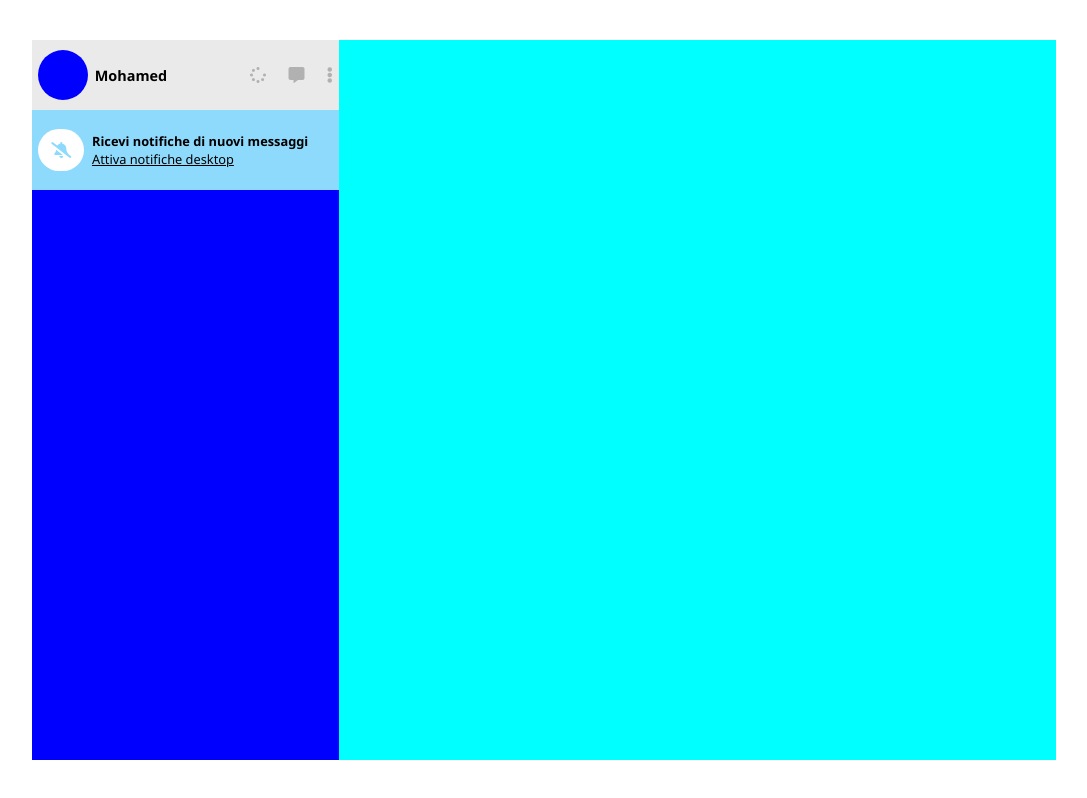
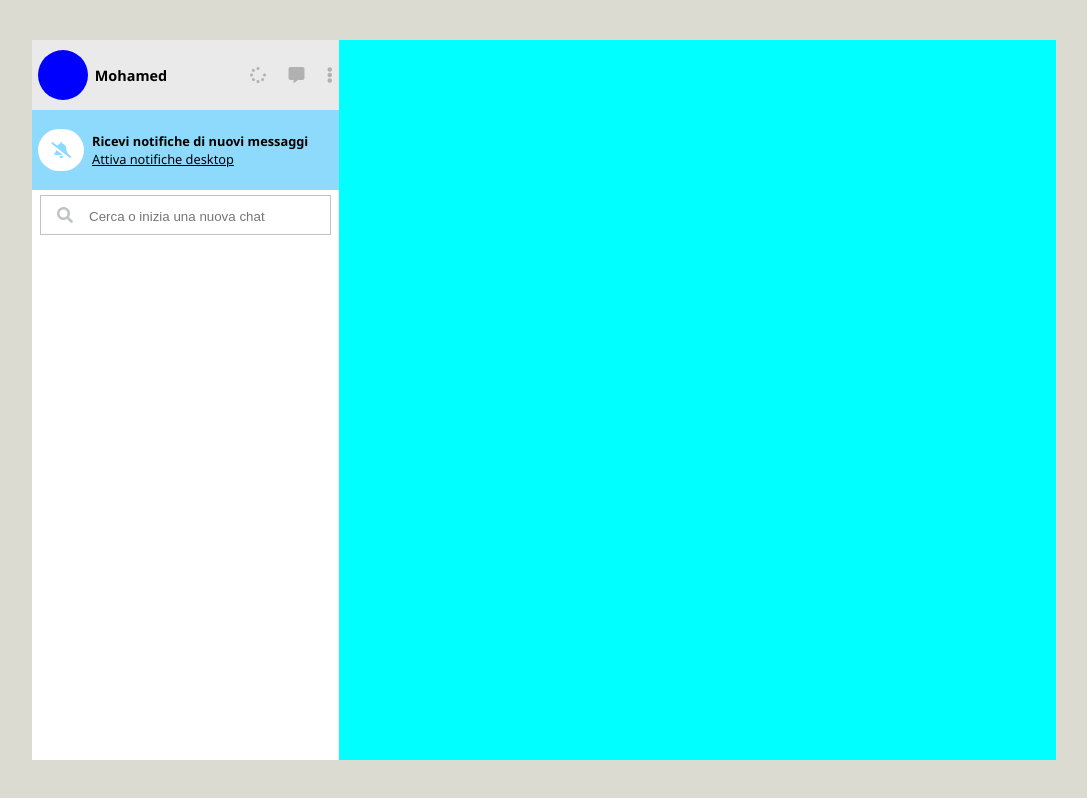
Before and after one commit to mohamedslima/vue-boolzapp, a plain HTML site: page index.html in a window 1280 px wide. Shown: the whole page, without its empty margins (96-1183 px from the left). Drawn offline with nearby package versions, Linux system fonts and the light colour scheme.

Commit message:
added search bar and started user set

```diff
--- a/css/style.css
+++ b/css/style.css
@@ -6,6 +6,7 @@
 
 body {
     font-family: 'Segoe UI', Tahoma, Geneva, Verdana, sans-serif;
+    background-color: #dcdbd2;
 }
 
 /* BOOLZAPP */
@@ -22,7 +23,7 @@ div.container-webapp {
 section.contacts-section {
     width: 30%;
     height: 100%;
-    background-color: blue;
+    background-color: white;
 }
 
 /* header contact section */
@@ -95,3 +96,29 @@ div.headertext.notification {
 div.headertext.active-notification {
     text-decoration: underline;
 }
+
+div.searchbar-container {
+    height: 50px;
+    padding: 0 .5rem;
+    display: flex;
+    align-items: center;
+}
+
+div.bd-gray-contacts {
+    color: #bfc3c7;
+    display: flex;
+    margin: 0 auto;
+    width: 100%;
+    padding: .5rem 0;
+    border: .1rem solid #bfc3c7;
+}
+
+div.icon-search > i {
+    padding: 0 1rem;
+}
+
+div.search-bar > input {
+    width: 200px;
+    height: 20px;
+    border: none;
+}
--- a/index.html
+++ b/index.html
@@ -61,7 +61,23 @@
                         Attiva notifiche desktop
                     </div>
                 </div>
+
             </div>
+
+            <!-- searchbar -->
+            <div class="searchbar-container">
+                <div class="bd-gray-contacts">
+                    <div class="icon-search">
+                        <i class="fas fa-search"></i>
+                    </div>
+                    <div class="search-bar">
+                        <input type="text" placeholder="Cerca o inizia una nuova chat">
+                    </div>
+                </div>
+            </div>
+
+            <!-- user set -->
+
         </section>
 
         <!-- message in app section -->
```
